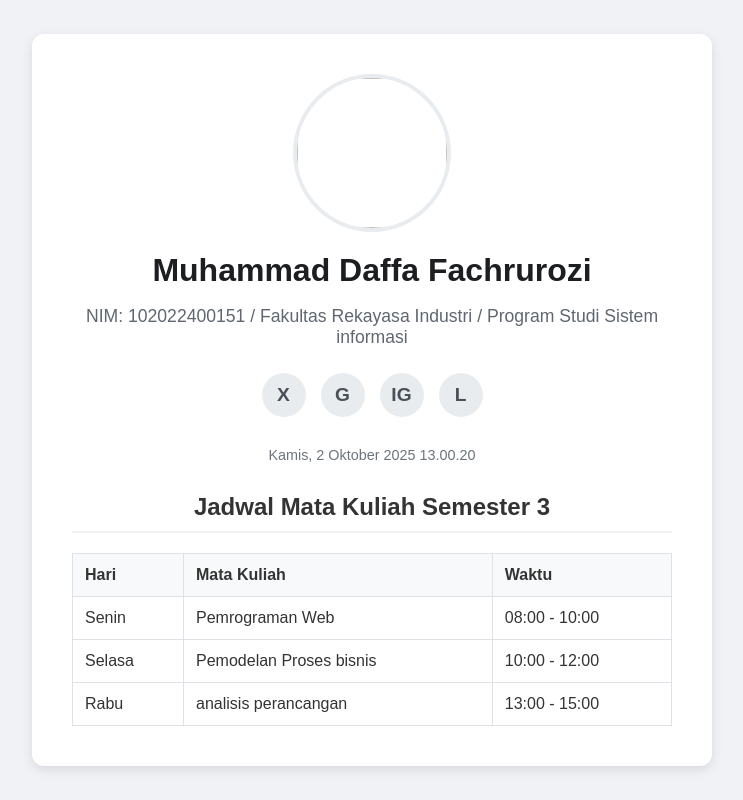
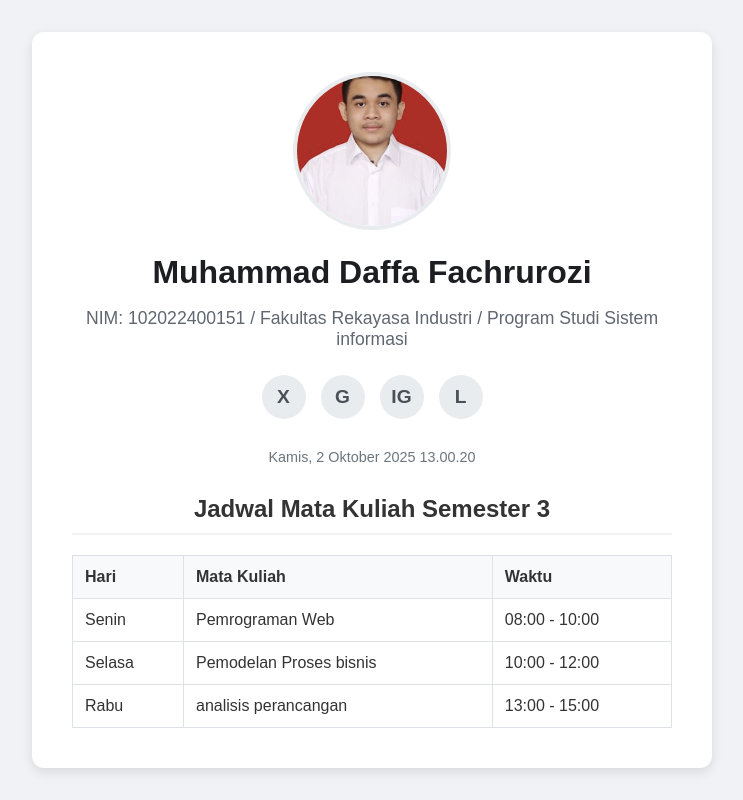
Before and after one commit to Daffa-22/daffa-22.github.io, a plain HTML site: page index.html in a window 1280 px wide. Shown: the whole page, without its empty margins (268-1011 px from the left). Drawn offline with Linux system fonts and the light colour scheme.

Commit message:
Tambah foto

```diff
--- a/index.html
+++ b/index.html
@@ -14,7 +14,7 @@
     <!-- Ini adalah container utama dari halaman web -->
     <div class="container">
         <!-- 1. HTML Picture: Ganti src dengan link foto Anda -->
-        <img src="c:\Users\Asus\Pictures\Screenshots\Screenshot 2025-06-10 125422.png" class="profile-picture">
+        <img src="Screenshot 2025-06-10 125422.png" class="profile-picture">
 
         <!-- 4. HTML Heading: Ganti dengan nama Anda -->
         <h1> Muhammad Daffa Fachrurozi</h1>
```
Also changed, not shown: Screenshot 2025-06-10 125422.png (added).
